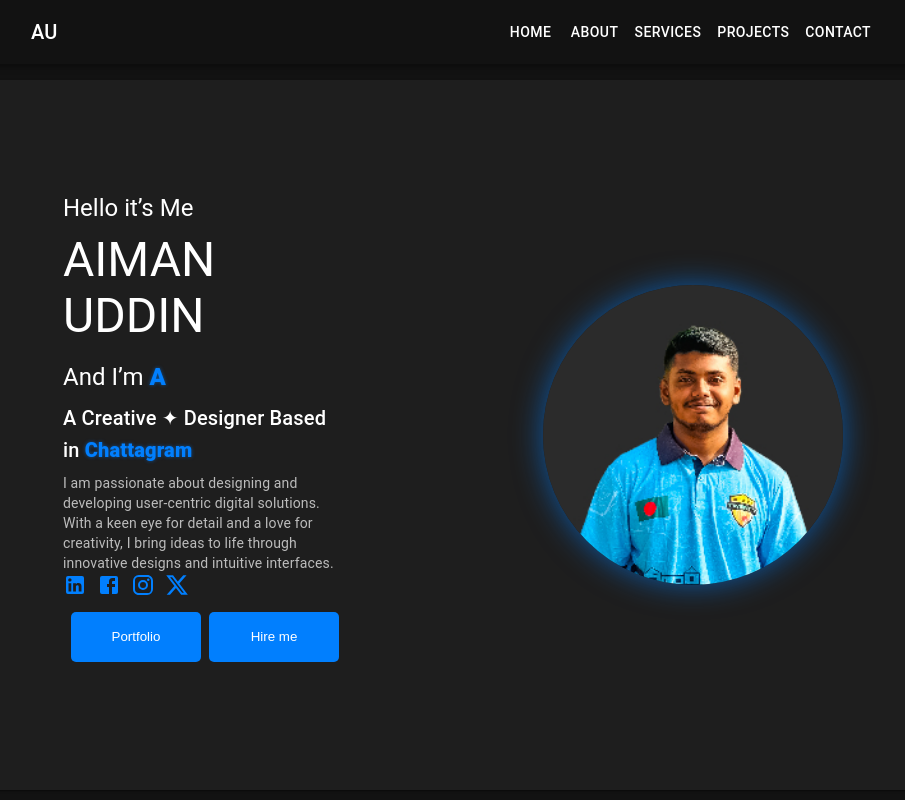
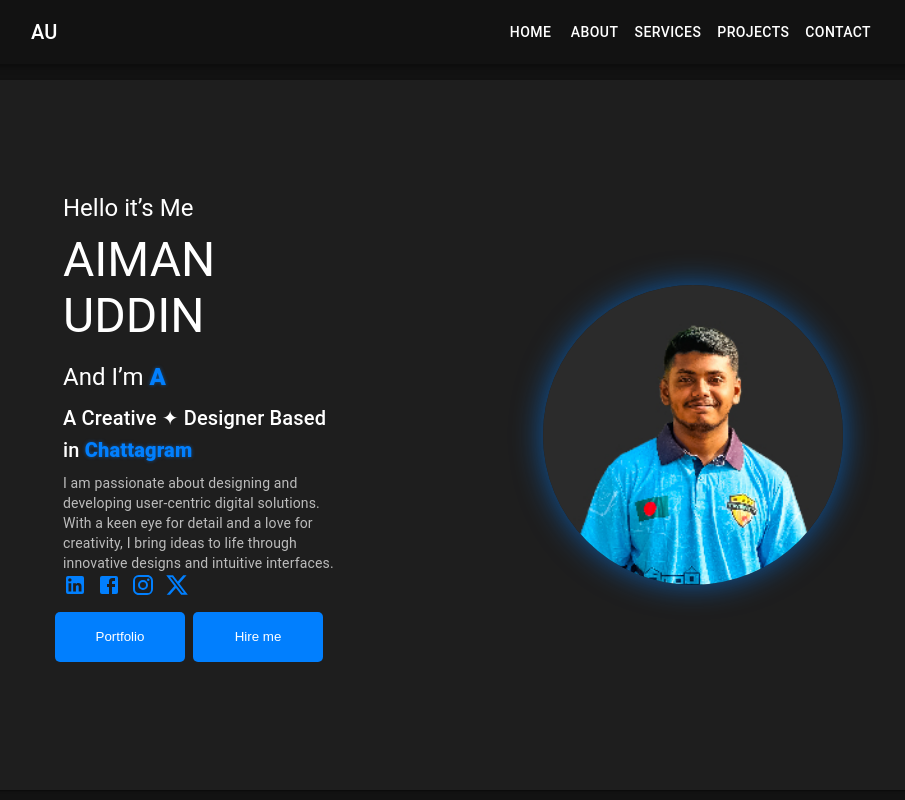
Before and after one commit to Aiman03-del/ausiaam-react-portfolio, a React (Create React App) app: page /home in a window 1280 px wide. Shown: the top 800 px of the page, without its empty margins (193-1098 px from the left). Built offline with nearby package versions, Linux system fonts and the light colour scheme.

Commit message:
home-page-corrections

```diff
--- a/src/components/Home.js
+++ b/src/components/Home.js
@@ -63,7 +63,7 @@ export default function Home() {
                     <XIcon />
                   </a>
                 </div>
-                <CardActions>
+                <CardActions sx={{ marginLeft: -2 }}>
                   <a href="/portfolio">
                     <button>Portfolio</button>
                   </a>
```
